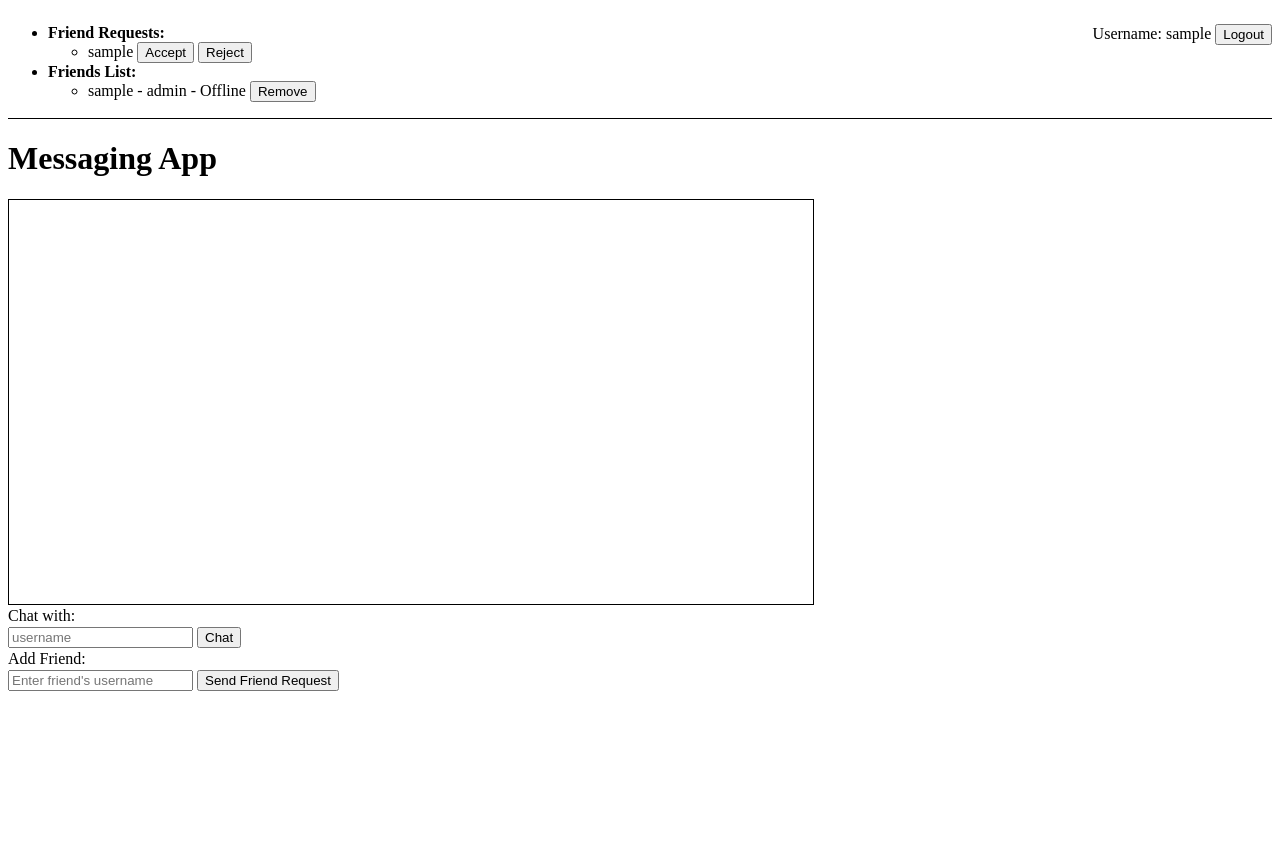
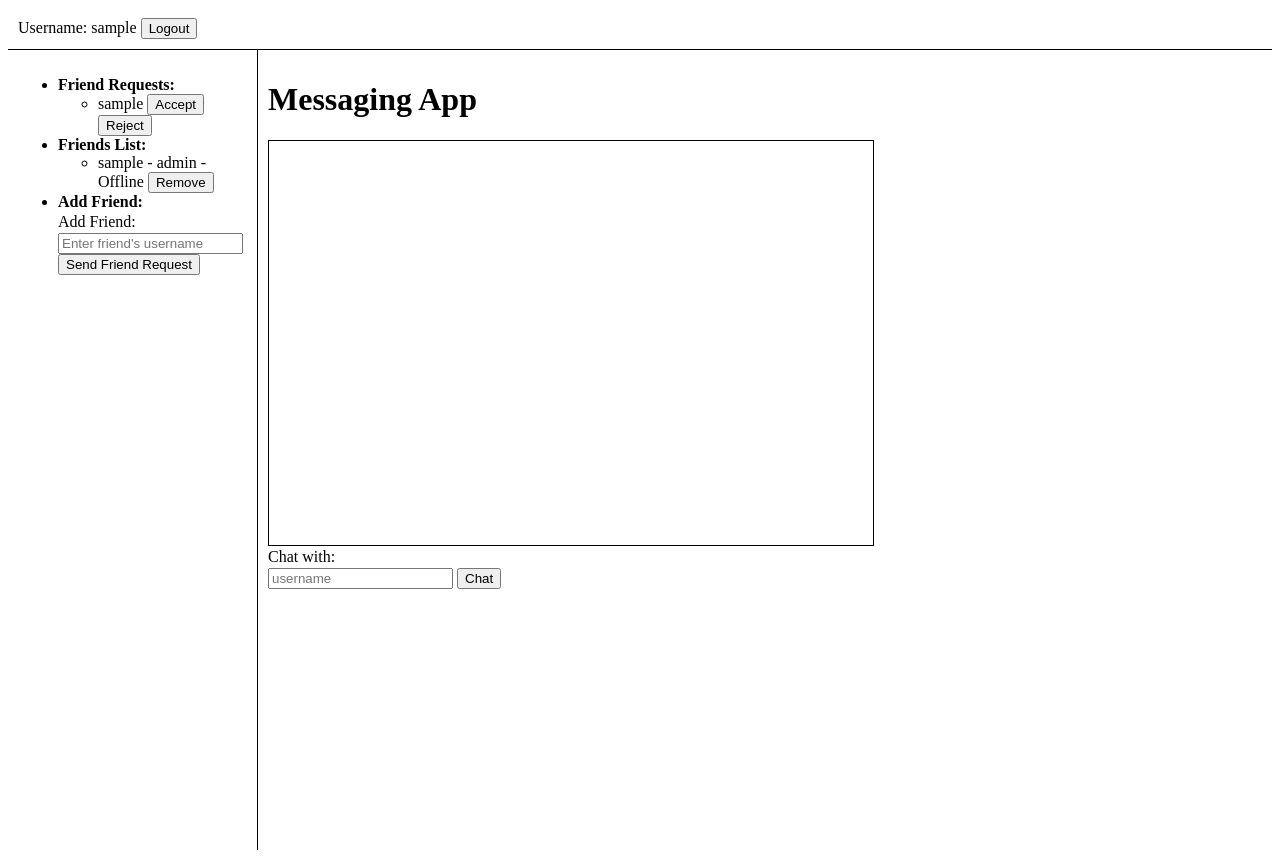
Before and after one commit to Jack1in/INFO2222, a Flask app: template templates/home.jinja in a window 1280 px wide. Before the commit the page ends 691 px from the top, so only its background shows below. Run offline with Flask 3, Linux system fonts and the light colour scheme; the template is opened without the code that fills it: most values are stand-ins (such as "Sample title", 1, 10 or a date in 2020); some libraries are stand-ins or nearby versions.

Commit message:
improve ui

```diff
--- a/templates/home.jinja
+++ b/templates/home.jinja
@@ -2,17 +2,41 @@
 
 {% block content %}
 <style>
+    body {
+        display: flex;
+        flex-direction: column;
+    }
+
     nav {
         border-bottom: 1px solid black;
         overflow: auto;
+        display: flex;
+        justify-content: space-between;
+        padding: 10px;
+    }
+
+    #left_panel {
+        width: 250px;
+        border-right: 1px solid black;
+        padding: 10px;
+        height: 100vh; /* Set the height to full viewport height */
+        box-sizing: border-box;
     }
 
     #message_box {
         border: 1px solid black;
         height: 400px;
-        width: 800px;
+        width: 600px;
         overflow: auto;
         padding: 2px;
+    }
+
+    #main_content {
+        display: flex;
+    }
+
+    #chat_section {
+        padding: 10px;
     }
 
     .text {
@@ -23,11 +47,15 @@
 
 <!-- Navbar, displaying the username and friend functionalities -->
 <nav>
-    <ol style="float: right">
+    <div>
         <li style="display:inline-block">Username: {{ username|escape }}</li>
         <li style="display:inline-block"><button onclick="logout()">Logout</button></li>
-    </ol>
-    <ul style="float: left">
+    </div>
+</nav>
+
+<div id="main_content">
+    <div id="left_panel">
+        <ul>
             <li><strong>Friend Requests:</strong>
                 {% if friend_requests %}
                     <ul>
@@ -56,14 +84,18 @@
                     <p id="no_friends_msg">No friends yet.</p>
                 {% endif %}
             </li>
+            <li><strong>Add Friend:</strong>
+                <section id="friend_request_box">
+                    <p class="text">Add Friend:</p>
+                    <input id="friend_username" placeholder="Enter friend's username">
+                    <button onclick="send_friend_request()">Send Friend Request</button>
+                </section>
+            </li>
         </ul>
-</nav>
+    </div>
 
-
+    <div id="chat_section">
         <h1>Messaging App</h1>
-
-<main>
-    <!-- The messages are displayed here -->
         <section id="message_box"></section>
 
         <!-- Chat box for choosing a chat partner -->
@@ -80,14 +112,8 @@
             <button onclick="send()">Send</button>
             <button onclick="leave()">Leave Room</button>
         </section>
-
-    <!-- Friend request box for adding new friends -->
-    <section id="friend_request_box">
-        <p class="text">Add Friend:</p>
-        <input id="friend_username" placeholder="Enter friend's username">
-        <button onclick="send_friend_request()">Send Friend Request</button>
-    </section>
-</main>
+    </div>
+</div>
 
 <script src="https://cdn.jsdelivr.net/npm/node-forge/dist/forge.min.js"></script>
 <script src="https://cdn.jsdelivr.net/npm/crypto-js/crypto-js.js"></script>
```
Also changed, not shown: database/main.db. Lines whose indentation alone changed are shown as unchanged.
